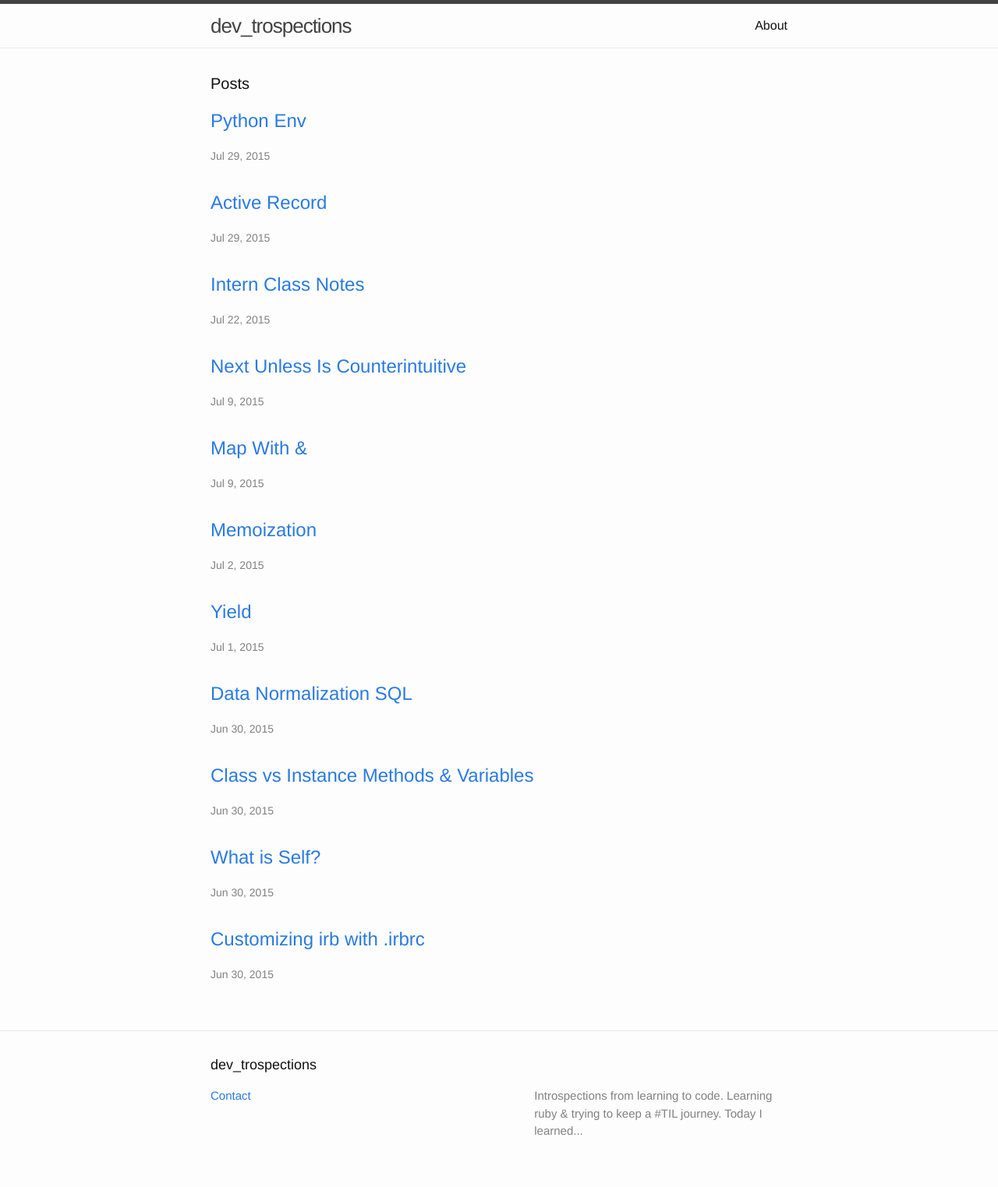
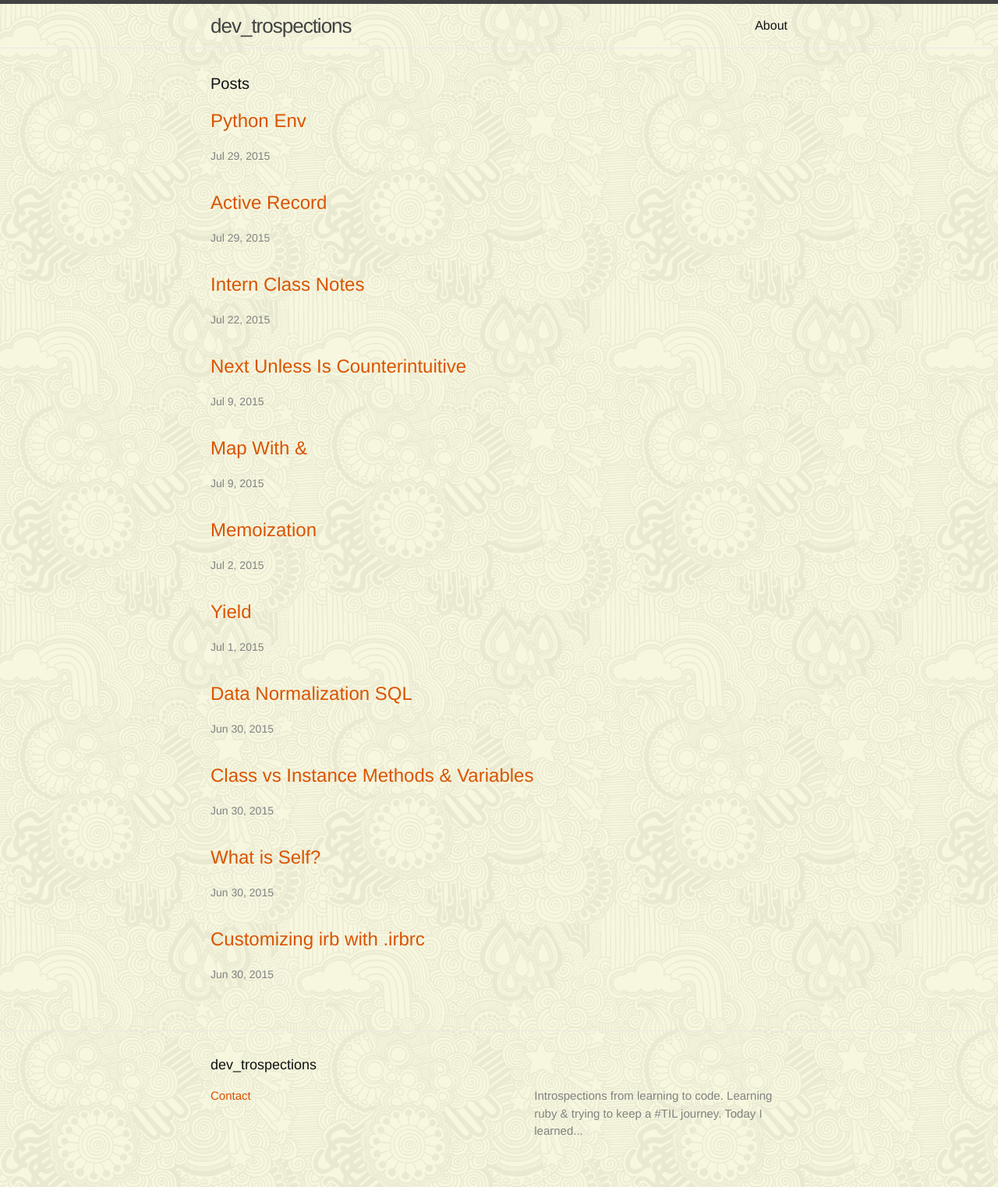
Before and after one commit to BintLopez/dev-trospections, a Jekyll site: the page built from index.html, in a window 1280 px wide. Shown: the whole page at 78% size. Built offline with Jekyll 4.4.1, drawn with Linux system fonts in a browser that asks for light colours.

Commit message:
added background image and orange color

```diff
--- a/_sass/_base.scss
+++ b/_sass/_base.scss
@@ -19,7 +19,7 @@ body {
     line-height: $base-line-height;
     font-weight: 300;
     color: $text-color;
-    background-color: $background-color;
+    background-image: url($background-pattern);
     -webkit-text-size-adjust: 100%;
 }
 
--- a/css/main.scss
+++ b/css/main.scss
@@ -14,8 +14,9 @@ $base-line-height: 1.5;
 $spacing-unit:     30px;
 
 $text-color:       #111;
+$background-pattern: "../img/skulls.png";
 $background-color: #fdfdfd;
-$brand-color:      #2a7ae2;
+$brand-color:      #DA5400; //#2a7ae2;
 
 $grey-color:       #828282;
 $grey-color-light: lighten($grey-color, 40%);
```
Also changed, not shown: img/skulls.png (added), img/swirl_pattern.png (added).
